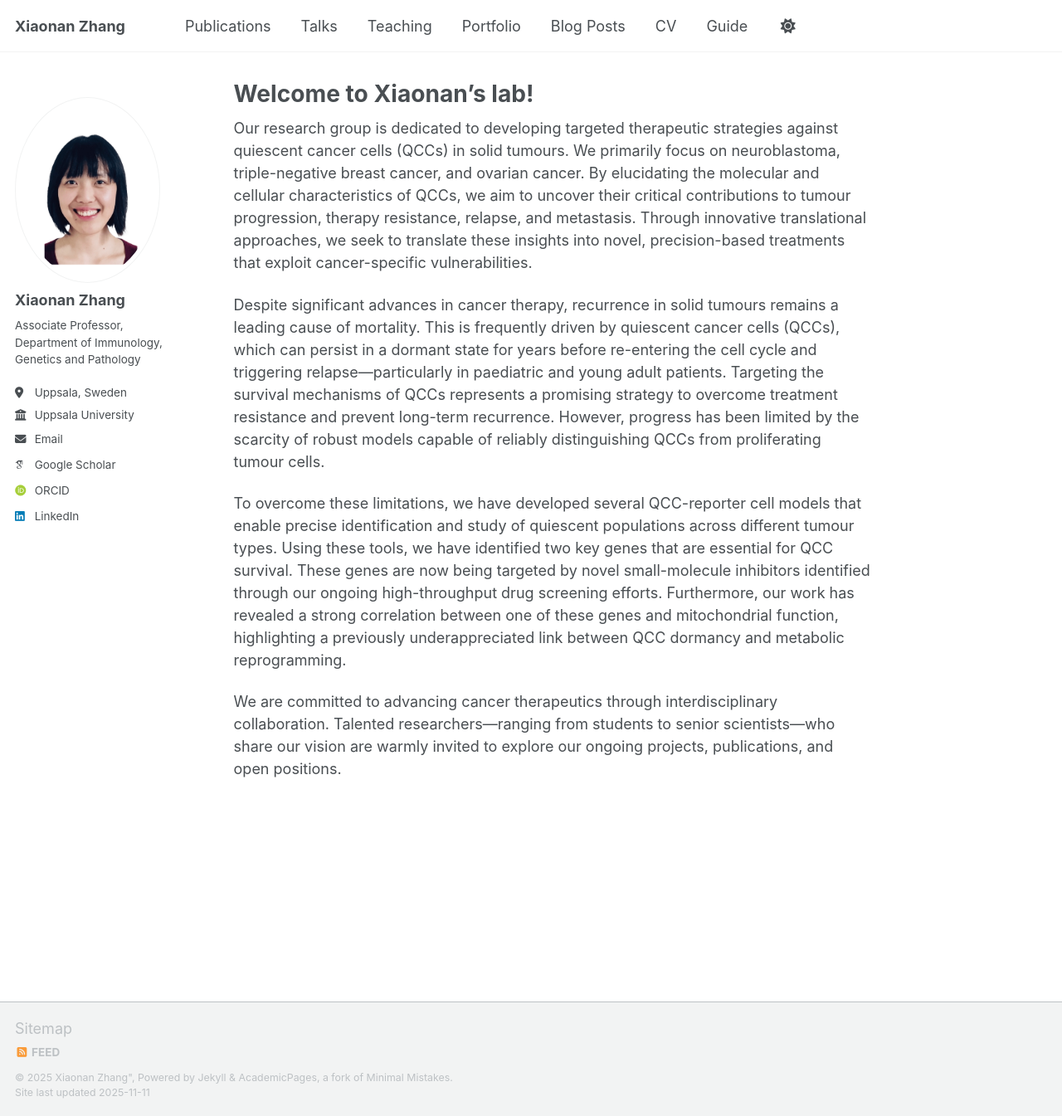
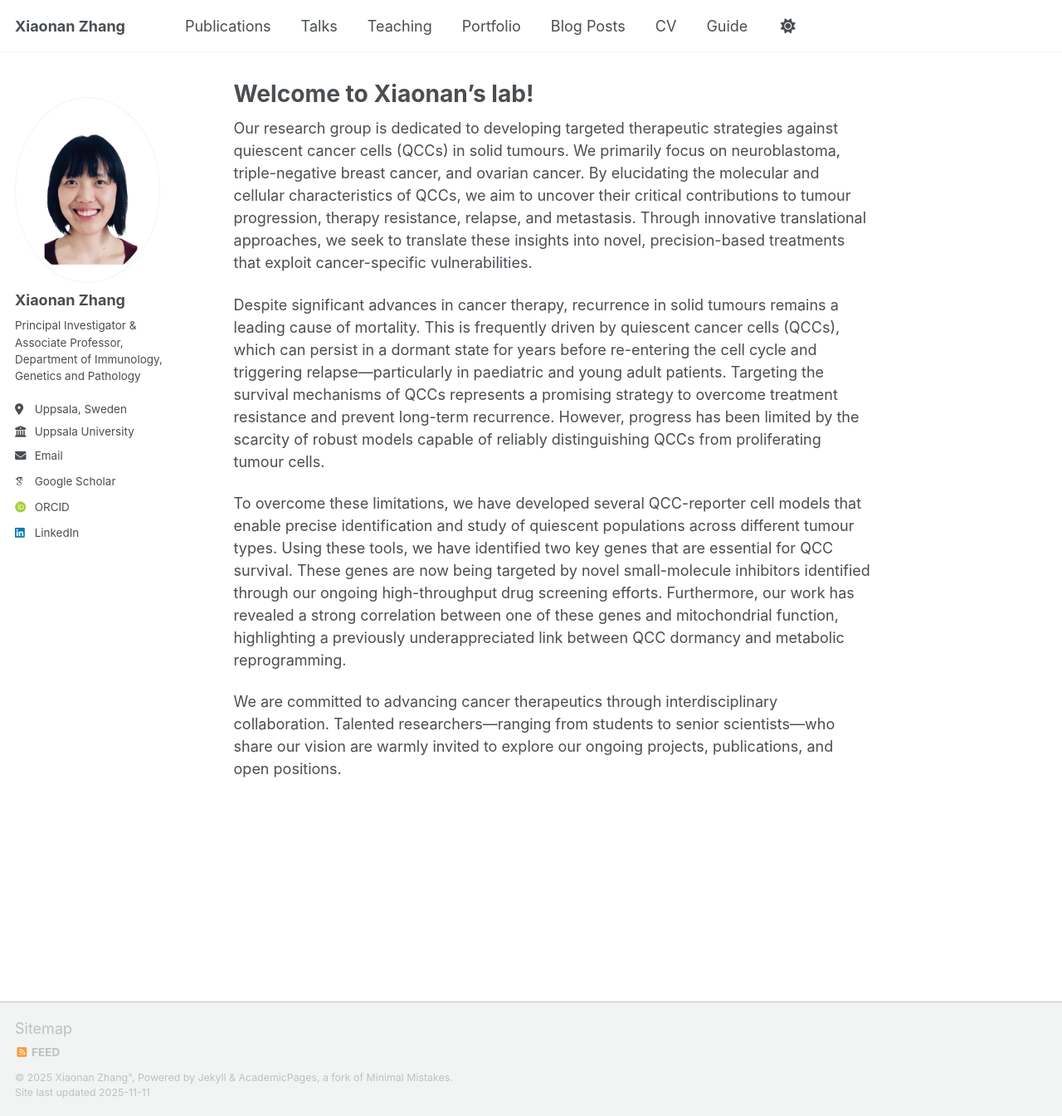
Before and after one commit to Xiaonanzhanglab/XLab, a Jekyll site: the page built from _pages/about.md, in a window 1280 px wide and 1345 px high. Shown: the whole window at 83% size. Built offline with Jekyll 4.4.1, drawn with Linux system fonts in a browser that asks for light colours; some web fonts are replaced; a script that is not in the unit is left out.

Commit message:
Update _config.yml

```diff
--- a/_config.yml
+++ b/_config.yml
@@ -26,7 +26,7 @@ author:
   avatar           : "Xiaonan-Zhang-2.png"
   name             : "Xiaonan Zhang"
   pronouns         : # example: "she/her"
-  bio              : "Associate Professor, Department of Immunology, Genetics and Pathology"
+  bio              : "Principal Investigator & Associate Professor, Department of Immunology, Genetics and Pathology"
   location         : "Uppsala, Sweden"
   employer         : "Uppsala University"
   uri              : # URL
```
